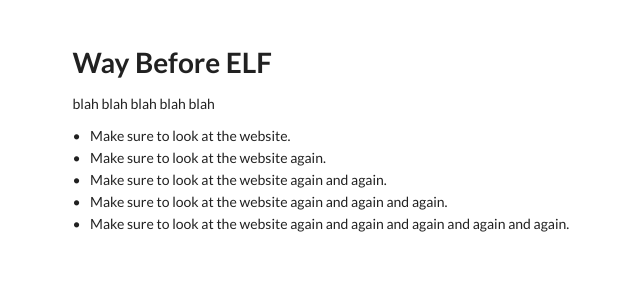
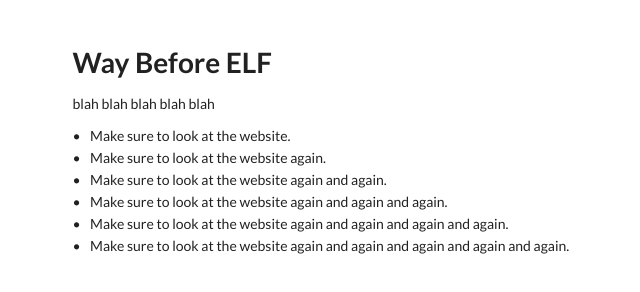
Before and after one commit to uhmanoa-transpiler-project/git-workshop-fall-2017, a plain HTML site: page before-elf.html in a window 1280 px wide. Shown: the whole page, without its empty margins (4-644 px from the left). Drawn offline with nearby package versions, Linux system fonts and the light colour scheme.

Commit message:
Added missing extra line

```diff
--- a/before-elf.html
+++ b/before-elf.html
@@ -18,6 +18,7 @@
     <div class="item">Make sure to look at the website again.</div>
     <div class="item">Make sure to look at the website again and again.</div>
     <div class="item">Make sure to look at the website again and again and again.</div>
+    <div class="item">Make sure to look at the website again and again and again and again.</div>
     <div class="item">Make sure to look at the website again and again and again and again and again.</div>
   </div>
 </div>
```
